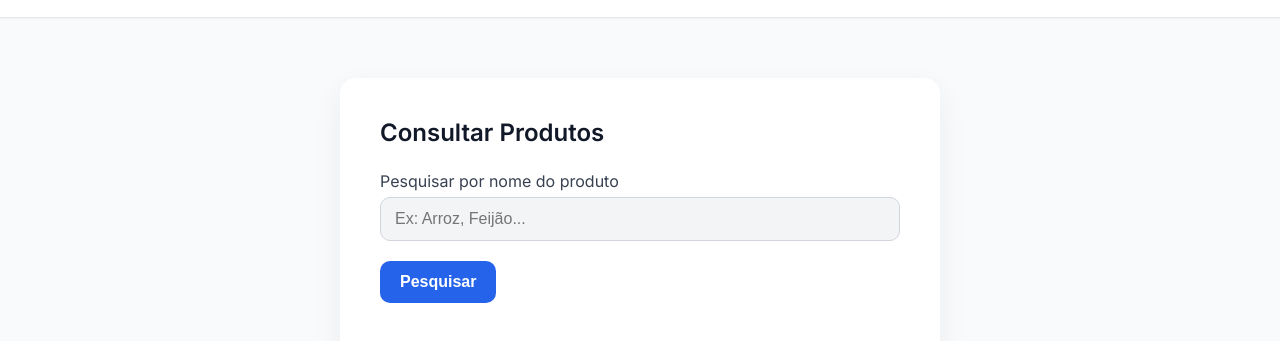
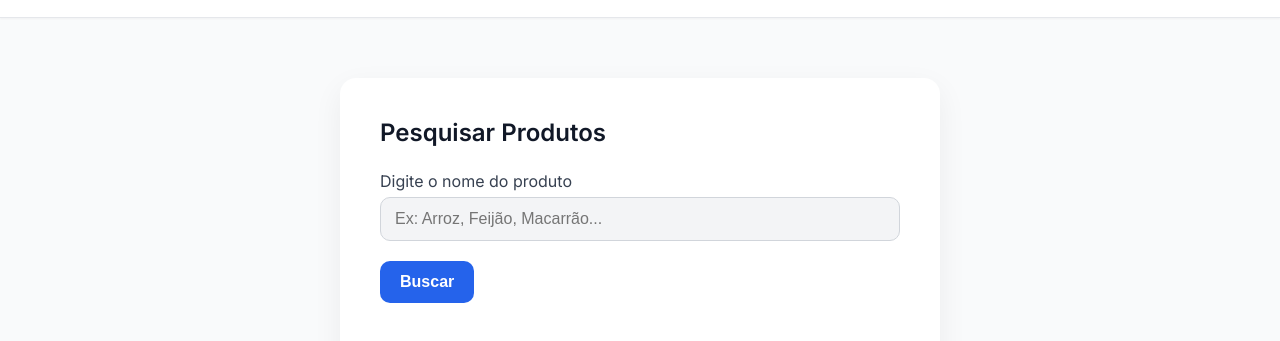
Before and after one commit to paulokataoka/menu-online, a plain HTML site: page produtos.html in a window 1280 px wide. Shown: the part 63-404 px from the top of the page. Drawn offline with nearby package versions, Linux system fonts and the light colour scheme.

Commit message:
Update produtos.html

```diff
--- a/produtos.html
+++ b/produtos.html
@@ -7,6 +7,7 @@
   <link rel="stylesheet" href="produtos.css" />
   <link rel="preconnect" href="https://fonts.googleapis.com" />
   <link rel="preconnect" href="https://fonts.gstatic.com" crossorigin />
+  <link href="https://fonts.googleapis.com/css2?family=Inter:wght@400;600&display=swap" rel="stylesheet" />
 </head>
 <body>
   <!-- 🌐 Barra de navegação -->
@@ -17,19 +18,20 @@
     </div>
   </header>
 
-  <!-- 🔍 Seção de busca -->
+  <!-- 🔍 Área de busca -->
   <main class="main">
     <div class="card">
-      <h2>Consultar Produtos</h2>
+      <h2>Pesquisar Produtos</h2>
       <div class="form-group">
-        <label for="pesquisa">Pesquisar por nome do produto</label>
-        <input type="text" id="pesquisa" placeholder="Ex: Arroz, Feijão..." />
+        <label for="pesquisa">Digite o nome do produto</label>
+        <input type="text" id="pesquisa" placeholder="Ex: Arroz, Feijão, Macarrão..." />
       </div>
-      <button class="submit-btn" onclick="buscarProduto()">Pesquisar</button>
+      <button id="btn-pesquisar" class="submit-btn">Buscar</button>
       <div id="resultado"></div>
     </div>
   </main>
 
+  <script src="https://cdn.jsdelivr.net/npm/@supabase/supabase-js"></script>
   <script src="produtos.js"></script>
 </body>
 </html>
```
